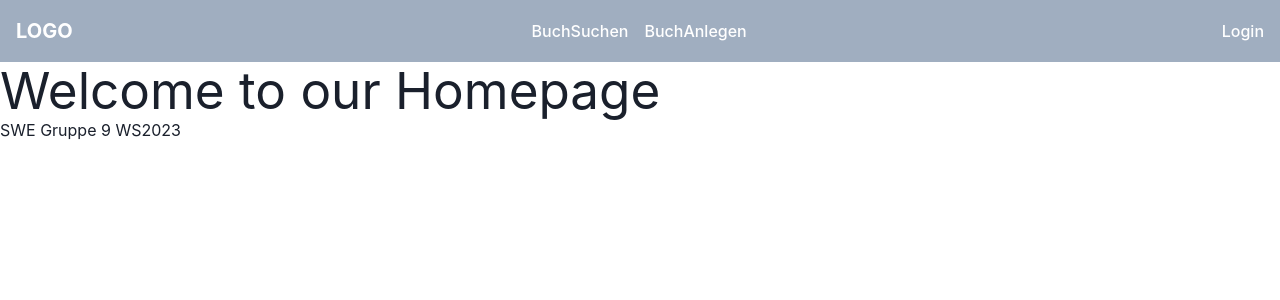
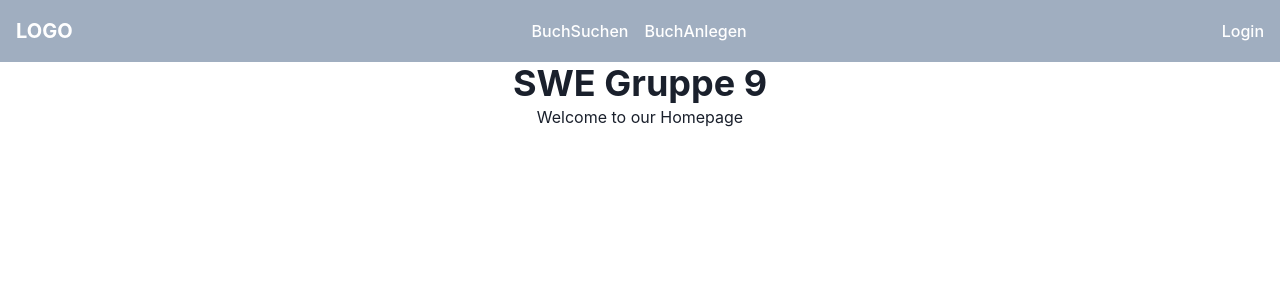
Before and after one commit to ngca1011/web-anwendung, a React (Vite) app: page / in a window 1280 px wide. Shown: the top 300 px of the page. Built offline with nearby package versions, Linux system fonts and the light colour scheme.

Commit message:
Anpassungen Homepage

```diff
--- a/src/pages/HomePage.tsx
+++ b/src/pages/HomePage.tsx
@@ -1,11 +1,13 @@
+import { Box, Center, Text, Heading } from '@chakra-ui/react'
+
 const Home = () => {
     return (
-      <div>
-        <h1> Welcome to our Homepage </h1>
-         <p>
-           SWE Gruppe 9 WS2023
-         </p>
-        </div>
+     <Center>
+      <Box w="400px" h="auto" textAlign="center">
+          <Heading>SWE Gruppe 9</Heading>
+            <Text>Welcome to our Homepage</Text>
+      </Box>
+     </Center>
     )
   };
 
```
